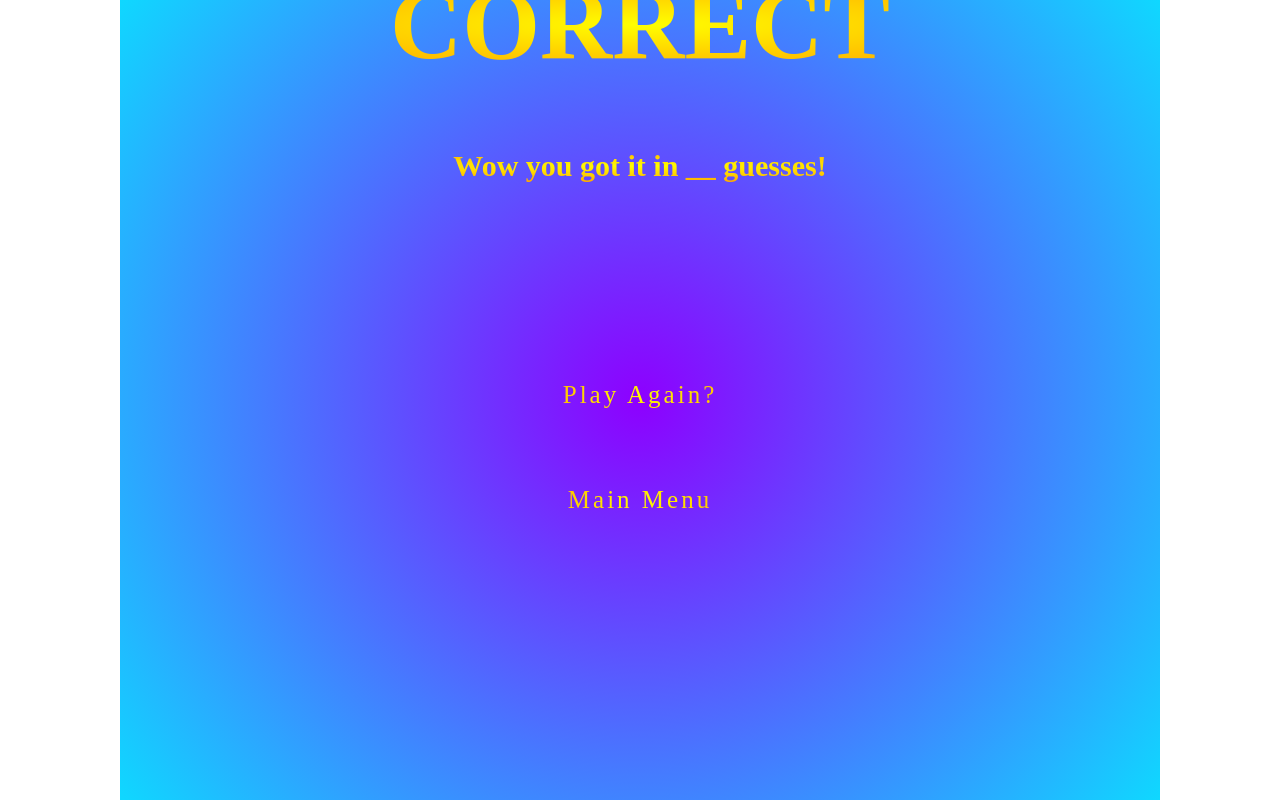
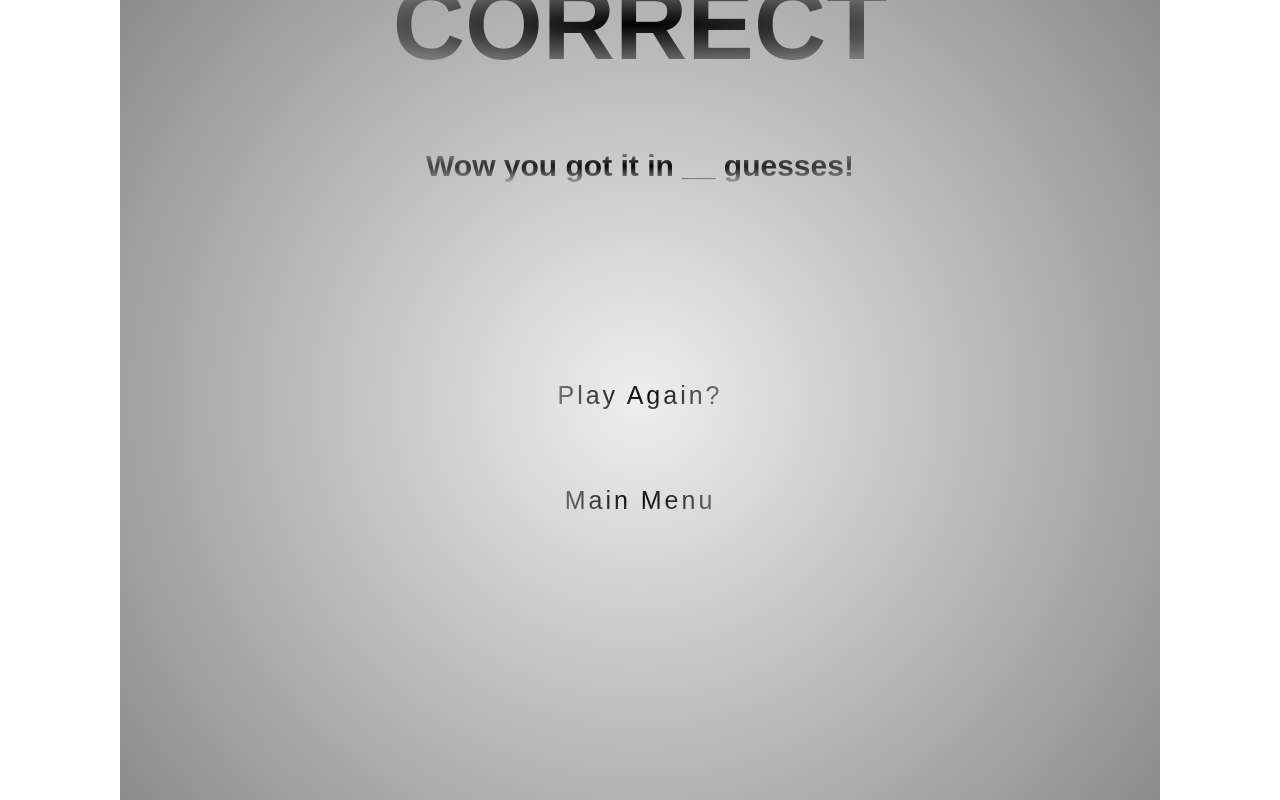
Before and after one commit to StoneDog02/word-guesser, a website: page finish.html in a window 1280 px wide. Drawn offline with Linux system fonts and the light colour scheme.

Commit message:
update guess game

```diff
--- a/finish.html
+++ b/finish.html
@@ -4,7 +4,7 @@
     margin: 0;
   }
   .game-container {
-    background: radial-gradient(#8d00ff, #00f2ff);
+    background: radial-gradient(#eeeeee, #808080);
     width: 1000px;
     height: 1000px;
     position: absolute;
@@ -16,15 +16,17 @@
   }
   .prompt {
     font-size: 30px;
-    background: -webkit-radial-gradient(#ffff00, #ff8000);
+    background: -webkit-radial-gradient(#000000, #eeeeee);
     -webkit-background-clip: text;
     -webkit-text-fill-color: transparent;
+    font-family: sans-serif;
   }
   .title {
     font-size: 100px;
-    background: -webkit-radial-gradient(#ffff00, #ff8000);
+    background: -webkit-radial-gradient(#000000, #eeeeee);
     -webkit-background-clip: text;
     -webkit-text-fill-color: transparent;
+    font-family: sans-serif;
   }
   .again {
     display: grid;
@@ -41,9 +43,10 @@
     font-weight: 500;
     text-decoration: none;
     letter-spacing: 3px;
-    background: -webkit-radial-gradient(#ffff00, #ff8000);
+    background: -webkit-radial-gradient(#000000, #eeeeee);
     -webkit-background-clip: text;
     -webkit-text-fill-color: transparent;
+    font-family: sans-serif;
   }
   .home {
     display: grid;
@@ -60,9 +63,10 @@
     font-weight: 500;
     text-decoration: none;
     letter-spacing: 3px;
-    background: -webkit-radial-gradient(#ffff00, #ff8000);
+    background: -webkit-radial-gradient(#000000, #eeeeee);
     -webkit-background-clip: text;
     -webkit-text-fill-color: transparent;
+    font-family: sans-serif;
   }
 </style>
 <div class="game-container">
```
Also changed, not shown: index.html (+5 -3 lines), play.html (+13 -11 lines), play.js (added, +24 -0 lines).
